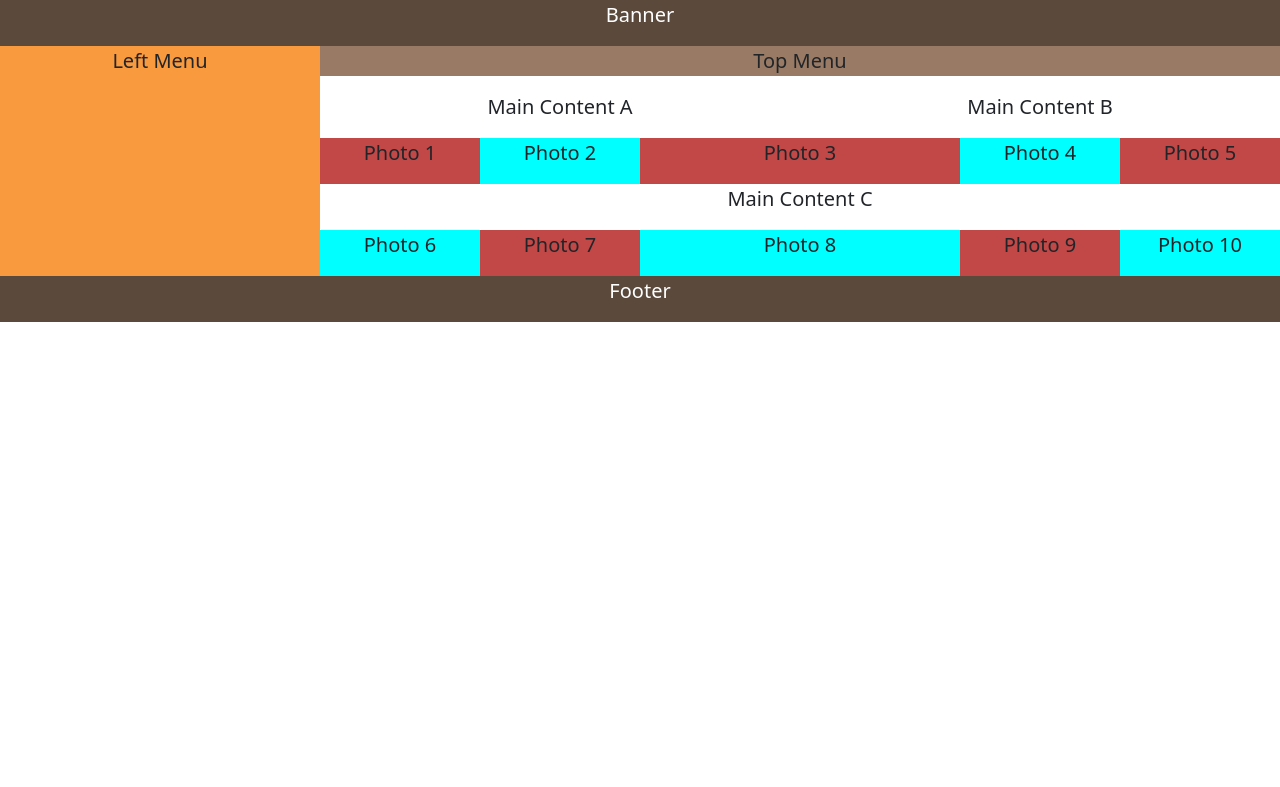
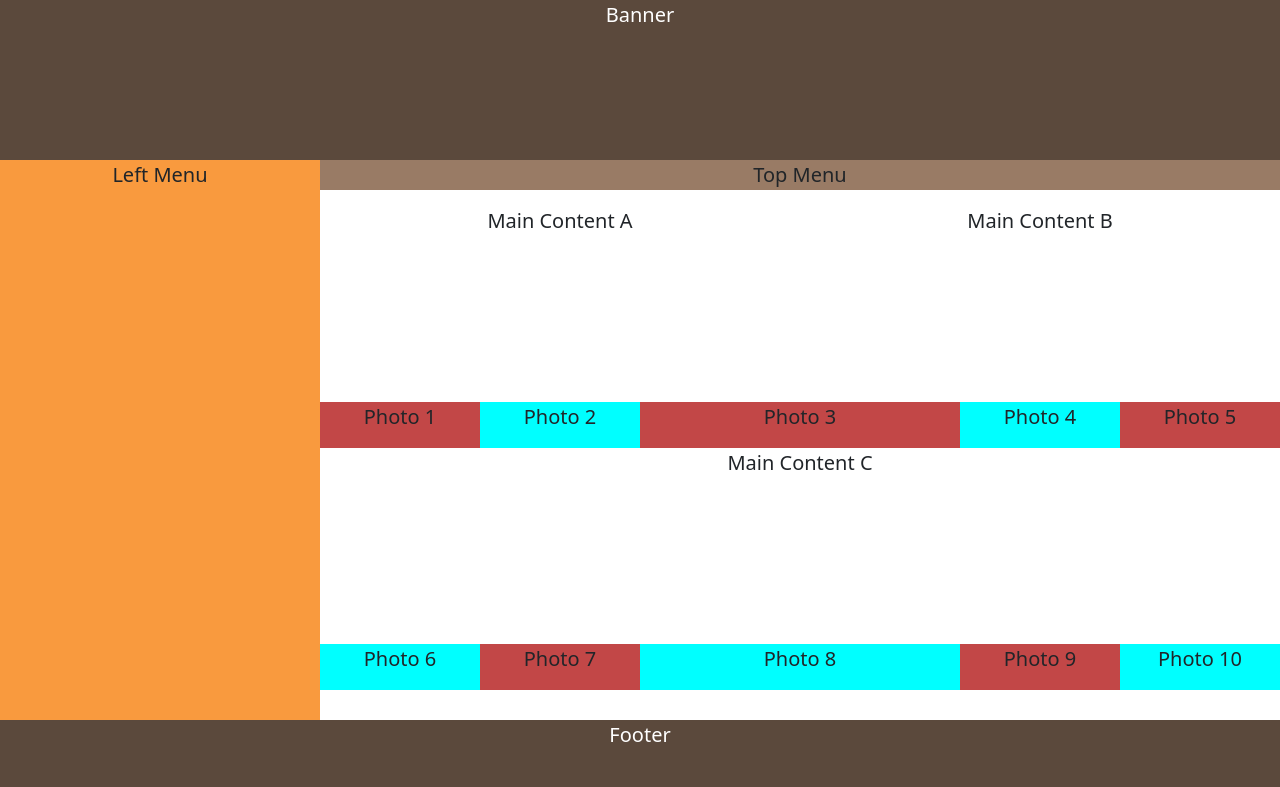
Before and after one commit to NicPoch/Ejercicio-Bootstrap, a plain HTML site: page index.html in a window 1280 px wide. Drawn offline with nearby package versions, Linux system fonts and the light colour scheme.

Commit message:
Almost parece

```diff
--- a/index.html
+++ b/index.html
@@ -10,15 +10,15 @@
     <title>Ejercicio Bootstrap</title>
   </head>
   <body>
-    <div class="container-lg container-md container-sm fs-5 mh-100 mw-100">
-        <div class="row">
+    <div class="container-lg container-md container-sm fs-5 mh-100 mw-100 cont-height ">
+        <div class="row row-banner">
             <div class="col-12 banner-footer">
                 <p class="text-center text-white top-50 banner">
                     Banner
                 </p>
             </div>
         </div>
-        <div class="row">
+        <div class="row row-main">
             <div class="col-lg-3 col-md-3 d-sm-none d-md-block left-menu" >
                 <p class="text-center top-0">
                     Left Menu
@@ -30,7 +30,7 @@
                         Top Menu
                     </p>
                 </div>
-                <div class="row">
+                <div class="row contents">
                     <div class="col-lg-6 col-md-12 col-sm-12" >
                         <p class="text-center top-50">
                             Main Content A
@@ -69,7 +69,7 @@
                         </p>
                     </div>
                 </div>
-                <div class="row" >
+                <div class="row contents" >
                     <p class="text-center top-50">
                         Main Content C
                     </p>
@@ -103,7 +103,7 @@
                 </div>
             </div>
         </div>
-        <div class="row banner-footer" >
+        <div class="row banner-footer row-footer">
             <p class="text-center text-white top-50">
                 Footer
             </p>
--- a/styles.css
+++ b/styles.css
@@ -1,7 +1,19 @@
-html, body
+html, body, .cont-height
 {
     height: 100%;
     width: 100%;
+}
+.row-banner
+{
+    height: 20%;
+}
+.row-main
+{
+    height: 70%;
+}
+.row-footer
+{
+    height: 10%;
 }
 .banner-footer
 {
@@ -10,16 +22,24 @@ html, body
 .left-menu
 {
     background-color: #F99A3E;
+
 }
 .top-menu
 {
     background-color: #997b65;
+    height: 10%;
 }
 .photo-odd
 {
     background-color: rgb(194, 71, 71);
+    height: 10%;
 }
 .photo-even
 {
     background-color: aqua;
+    height: 10%;
 }
+.contents
+{
+    height: 35%;
+}
```
